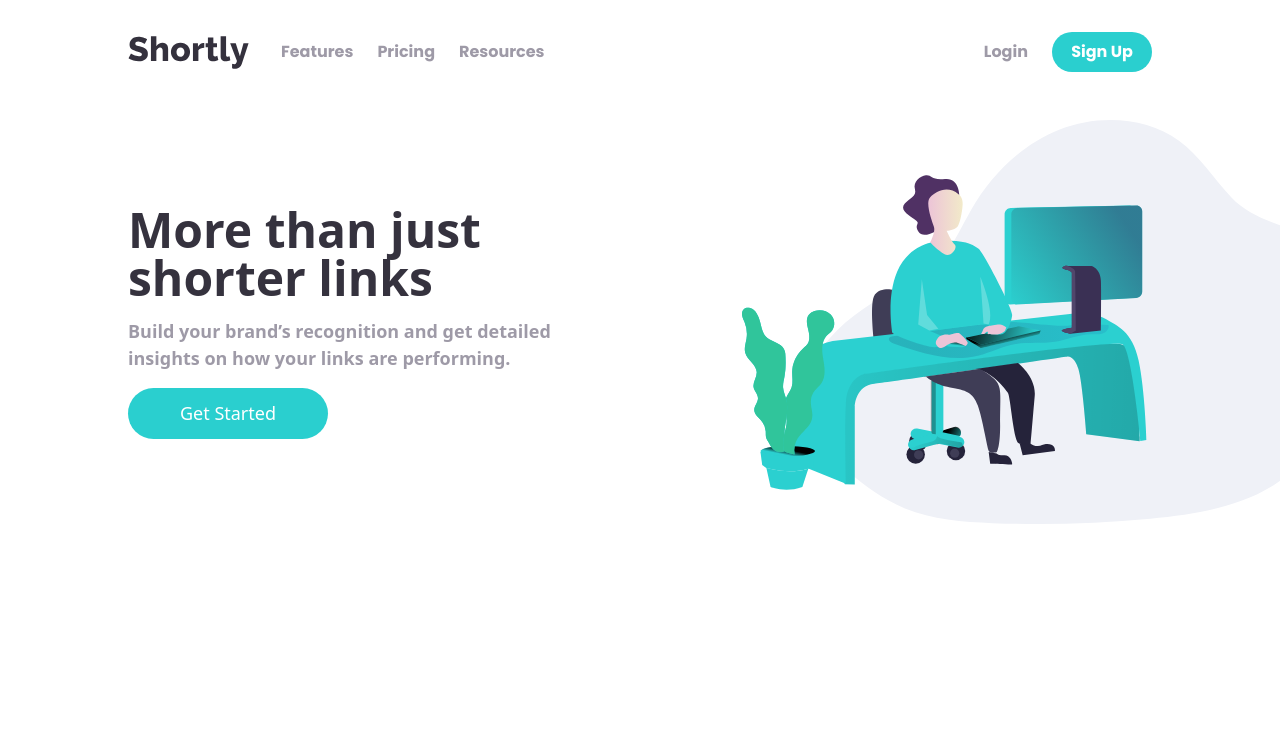
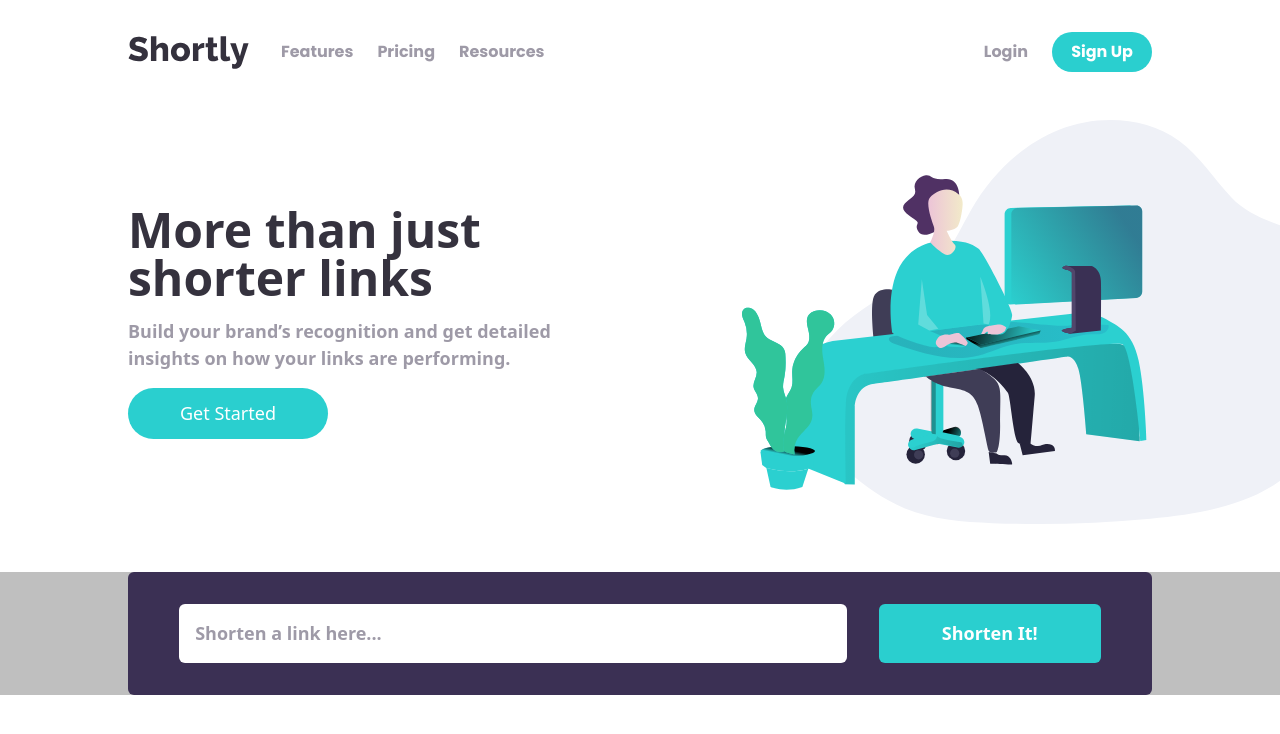
Before and after one commit to Sheriff-Oladimeji/shortly, a React (Vite) app: page / in a window 1280 px wide. Shown: the top 734 px of the page. Built offline with nearby package versions, Linux system fonts and the light colour scheme.

Commit message:
fix: fix all bugs

```diff
--- a/src/App.jsx
+++ b/src/App.jsx
@@ -1,12 +1,11 @@
-import { Main, Navbar ,} from "./components"
+import { Main, Navbar , Services} from "./components"
 
 const App = () => {
   return (
     <div className="text-[18px]">
       <Navbar />
       <Main />
-
-
+      <Services/>
     </div>
   )
 }
--- a/src/components/Services.jsx
+++ b/src/components/Services.jsx
@@ -1,7 +1,7 @@
 import Shorten from "./Shorten"
 import Statistics from "./Statistics"
 
-const Service = () => {
+const Services = () => {
   return (
     <section className="w-full bg-Gray">
       <Shorten/>
@@ -10,4 +10,4 @@ const Service = () => {
   )
 }
 
-export default Service
+export default Services
--- a/src/components/index.js
+++ b/src/components/index.js
@@ -1,6 +1,5 @@
 import Navbar from "./Navbar";
 import Main from "./Main";
 import Button from "./Button";
-import Shorten from "./Shorten";
-import Statistics from "./Statistics";
-export {Navbar, Main, Button,Shorten,Statistics}
+import Services from "./Services";
+export {Navbar, Main, Button, Services}
```
